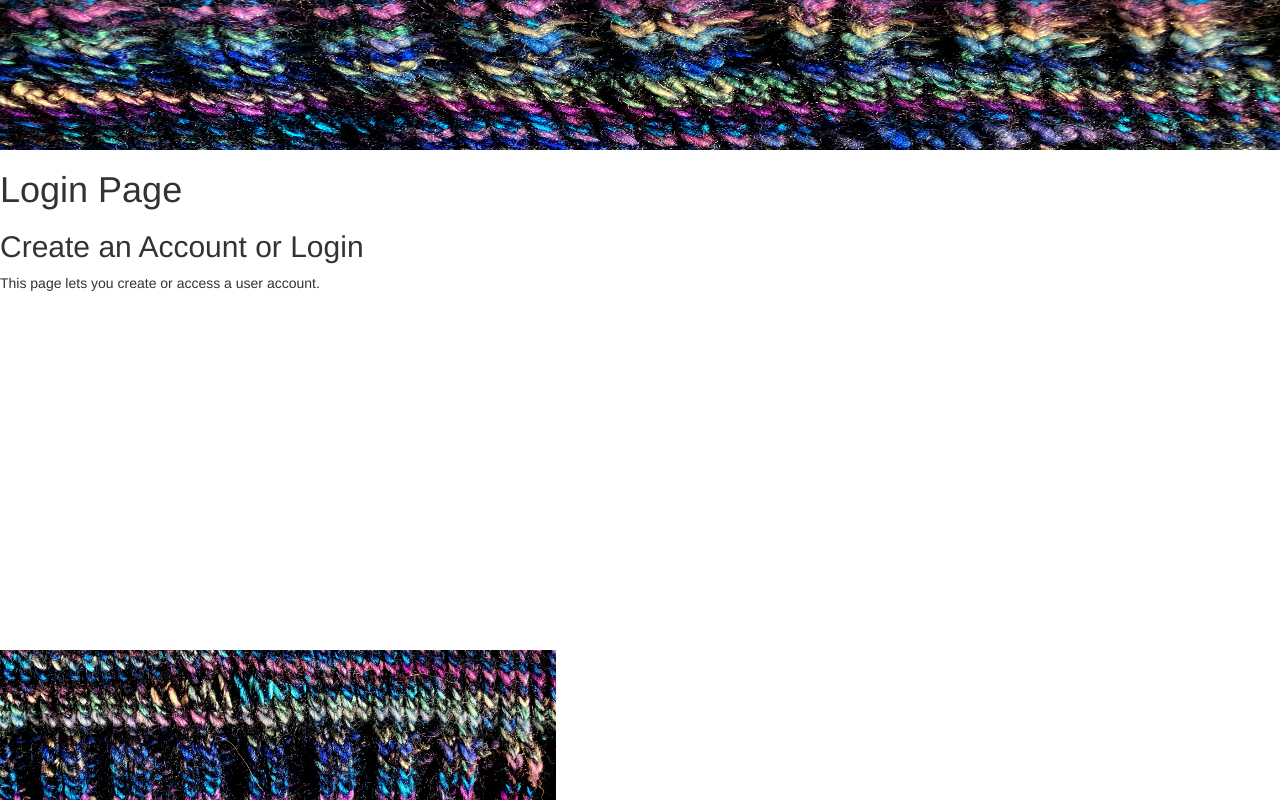
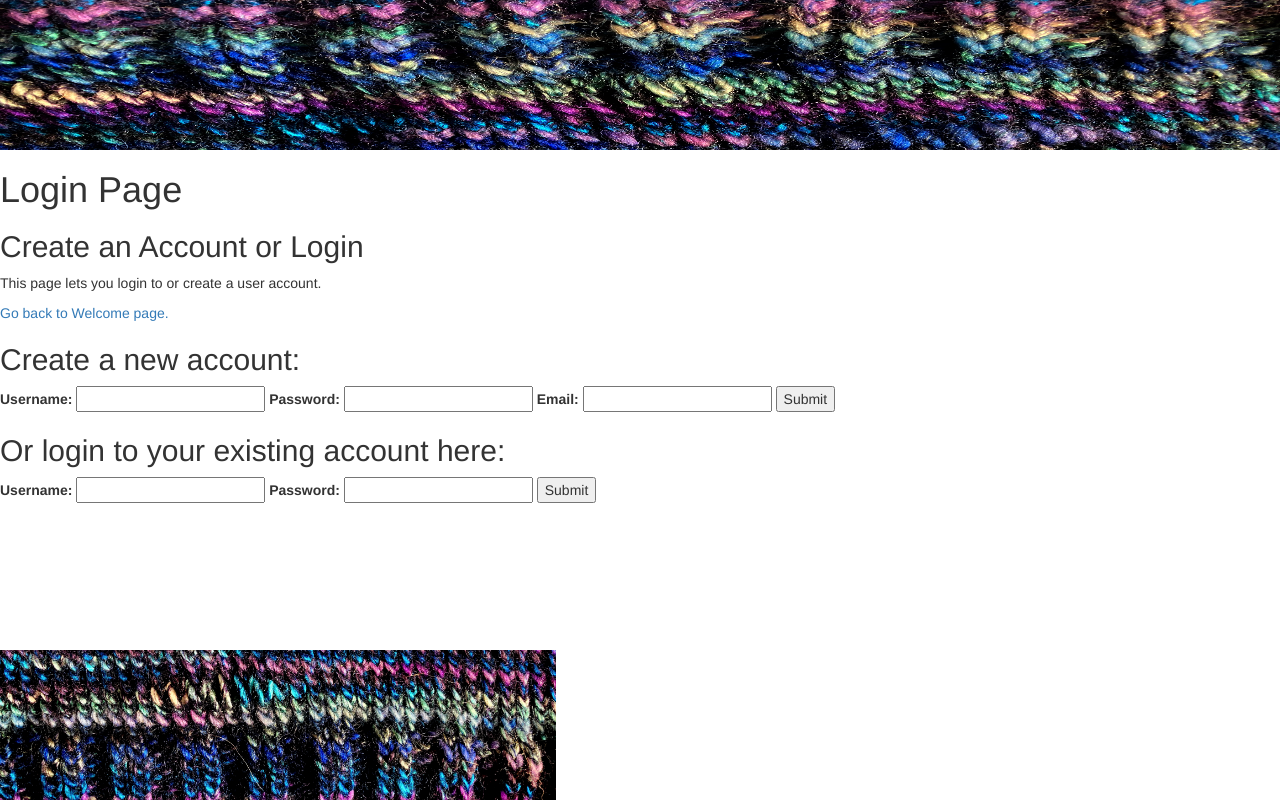
Before and after one commit to trew-boisvert/Knitting_Calculator, a Flask app: page /login in a window 1280 px wide. Run offline with Flask 2, Linux system fonts and the light colour scheme; some libraries are stand-ins or nearby versions.

Commit message:
Update login.html to add forms

```diff
--- a/server.py
+++ b/server.py
@@ -54,7 +54,6 @@ def calculator_page():
     return render_template('calculator.html')
 
 
-#TODO finish this route
 @app.route('/api/instructions', methods=['POST'])
 def instructions():
     """Access pattern instructions from database, perform and return calculations."""
@@ -89,9 +88,7 @@ def instructions():
                         'cast_on': cast_on,
                         'row_total': row_total,
                         'stitch': stitchInstructions,
-                        'start': f'To start, cast on {cast_on} stitches.',
-                        'currentRow': 0,
-                        'indexer': 0})
+                        'start': f'To start, cast on {cast_on} stitches.'})
 
     else:
         return jsonify({'status': 'error',
--- a/templates/login.html
+++ b/templates/login.html
@@ -10,7 +10,34 @@
 {% endblock %}
 
 {% block body %}
-  <p>This page lets you create or access a user account.</p>
+  <p>This page lets you login to or create a user account.</p>
+  <a href="http://0.0.0.0:5000/">Go back to Welcome page.</a>
+  <form action="/new-account" method="POST">
+    <h2>Create a new account:</h2>
+
+    <label>Username:</label>
+    <input type="text" name="newusername">
+
+    <label>Password:</label>
+    <input type="text" name="newpassword">
+
+    <label>Email:</label>
+    <input type="text" name="newemail">
+
+    <input type="submit">
+  </form>
+  <form action="/handle-login" method="POST">
+    <h2>Or login to your existing account here:</h2>
+
+    <label>Username:</label>
+    <input type="text" name="username">
+
+    <label>Password:</label>
+    <input type="text" name="password">
+
+    <input type="submit">
+  </form>
+
 {% endblock %}
 
 {% block after_body %}{% endblock %}
--- a/templates/welcome.html
+++ b/templates/welcome.html
@@ -11,6 +11,7 @@
 
 {% block body %}
   <p>This page welcomes you!</p>
+  <a href="http://0.0.0.0:5000/login">Go to Login page.</a>
   <a href="http://0.0.0.0:5000/calculator">Go to Calculator page.</a>
 {% endblock %}
 
```
